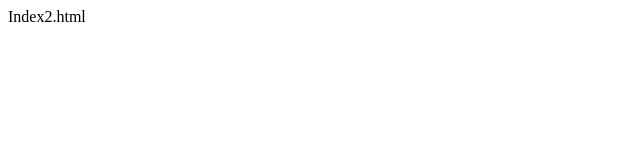
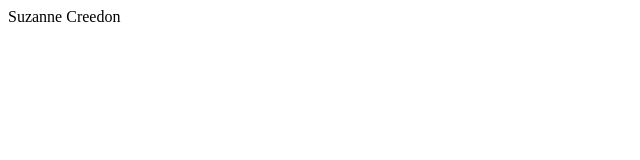
Before and after one commit to screedon17/Suzanne-Creedon-Jour352, a plain HTML site: page resume/Index2.html in a window 1280 px wide. Shown: the full height of the page, 0-640 px from the left. Drawn offline with Linux system fonts and the light colour scheme.

Commit message:
Update Index2.html

```diff
--- a/resume/Index2.html
+++ b/resume/Index2.html
@@ -1 +1,14 @@
-Index2.html
+<!DOCTYPE html>
+
+<html lang="engl">
+
+<head>
+  <title>Suzanne Creedon's Resume</title>
+  <link rel="stylesheet" type="text/css" href="style.css"><meta name="viewport" content="width=device-width, initial-scale=1.0">
+</head>
+
+<body>
+  <div id=”headline”>Suzanne Creedon</div>
+</body>
+
+</html>
```
